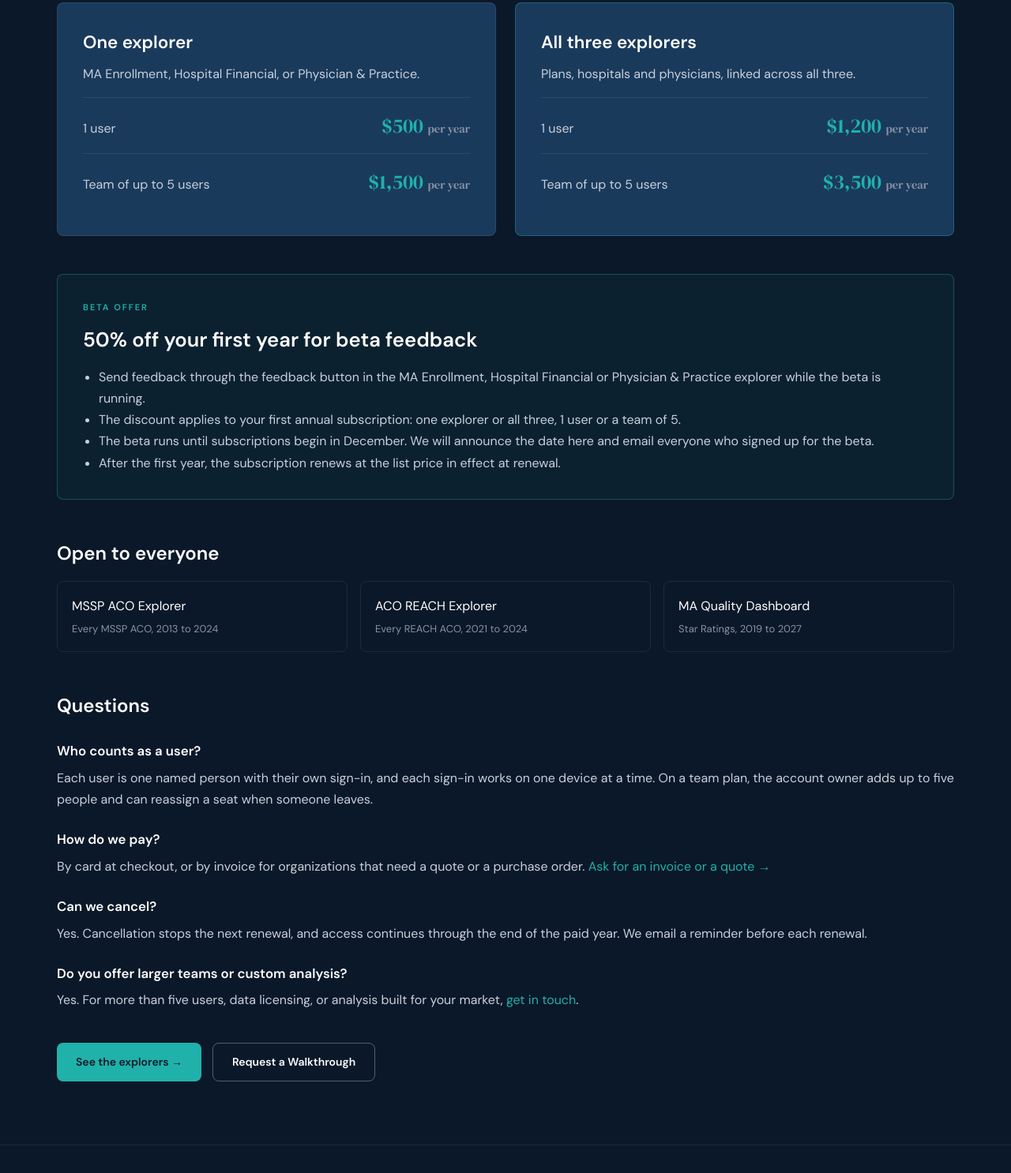
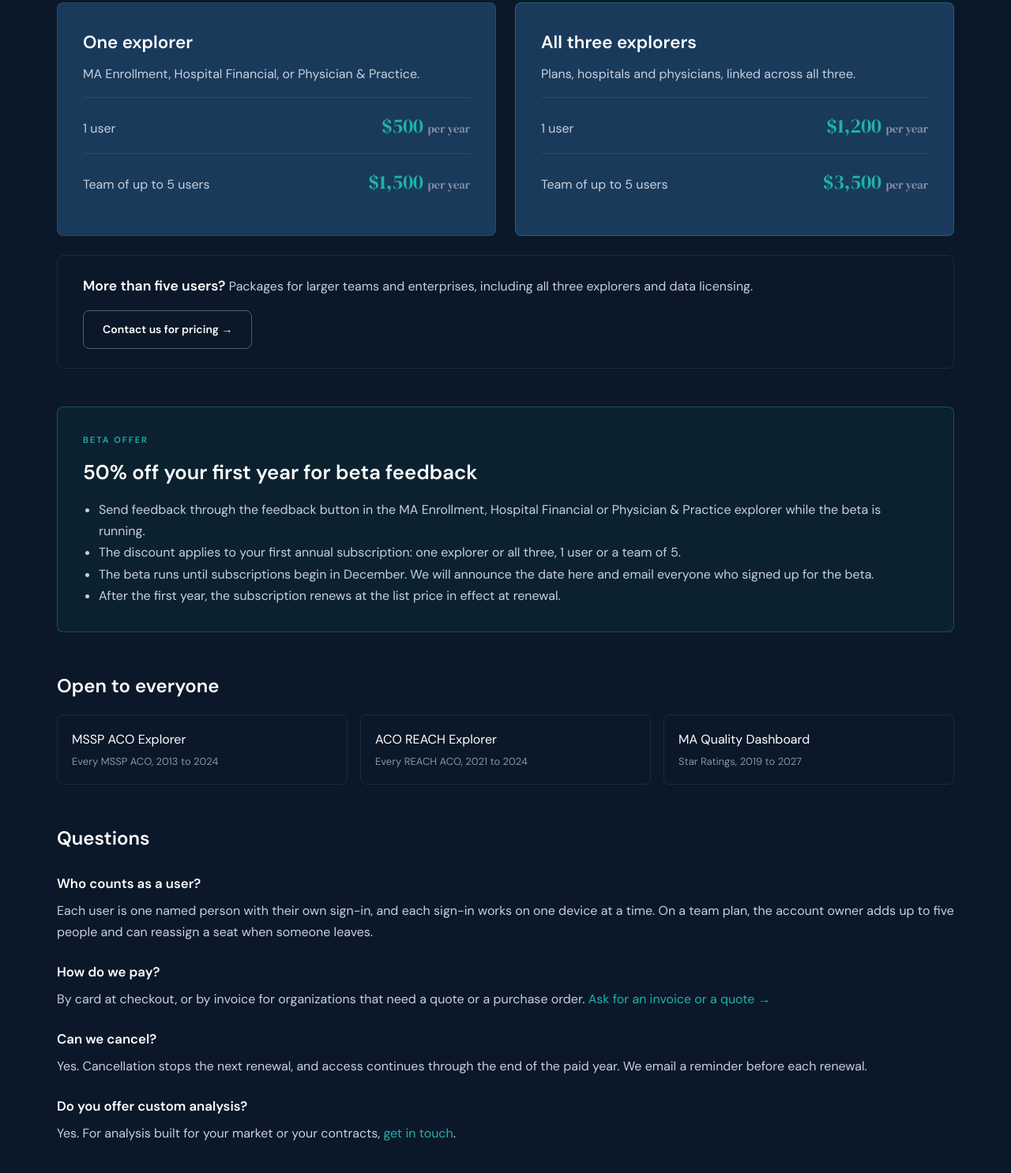
Before and after one commit to trynytyhealthSmithson/trynyty-website, a plain HTML site: page pricing.html in a window 1280 px wide. Shown: the part 645-2131 px from the top of the page at 79% size. Drawn offline with Linux system fonts and the light colour scheme; a script that the page names is missing.

Commit message:
Pricing: organizations of all sizes, and contact for packages over five users
Co-Authored-By: Claude Opus 5.5 <noreply@anthropic.com>
Claude-Session: https://claude.ai/code/session_01XEdGvRPDB5bKFnbjj3FkW9

```diff
--- a/pricing.html
+++ b/pricing.html
@@ -4,7 +4,7 @@
   <meta charset="UTF-8" />
   <meta name="viewport" content="width=device-width, initial-scale=1.0" />
   <title>Pricing | TRYNYTY health:enablement</title>
-  <meta name="description" content="Pricing for the TRYNYTY subscription explorers: MA Enrollment, Hospital Financial and Physician &amp; Practice. Annual plans for one user or a team of five, with 50% off the first year for beta testers who share feedback." />
+  <meta name="description" content="Pricing for the TRYNYTY subscription explorers: MA Enrollment, Hospital Financial and Physician &amp; Practice. Annual plans for one user, a team of five, or larger organizations, with 50% off the first year for beta testers who share feedback." />
   <link rel="preconnect" href="https://fonts.googleapis.com" />
   <link rel="preconnect" href="https://fonts.gstatic.com" crossorigin />
   <link href="https://fonts.googleapis.com/css2?family=DM+Serif+Display:ital@0;1&family=DM+Sans:ital,opsz,wght@0,9..40,300;0,9..40,400;0,9..40,500;0,9..40,600;1,9..40,300&display=swap" rel="stylesheet" />
@@ -43,7 +43,7 @@
     @media (max-width: 820px) { .price-grid, .free-row { grid-template-columns: 1fr; } }
   </style>
   <meta property="og:title" content="Pricing | TRYNYTY health:enablement" />
-  <meta property="og:description" content="Pricing for the TRYNYTY subscription explorers: MA Enrollment, Hospital Financial and Physician &amp; Practice. Annual plans for one user or a team of five, with 50% off the first year for beta testers who share feedback." />
+  <meta property="og:description" content="Pricing for the TRYNYTY subscription explorers: MA Enrollment, Hospital Financial and Physician &amp; Practice. Annual plans for one user, a team of five, or larger organizations, with 50% off the first year for beta testers who share feedback." />
   <meta property="og:url" content="https://www.trynytyhealth.com/pricing" />
   <meta property="og:type" content="website" />
   <meta property="og:site_name" content="TRYNYTY health:enablement" />
@@ -68,7 +68,7 @@
   <div class="page-hero">
     <div class="page-hero-inner">
       <div class="section-eyebrow">Pricing</div>
-      <h1>Plans, hospitals and physicians in one market picture.<br /><em>Priced for a team, not an enterprise.</em></h1>
+      <h1>Plans, hospitals and physicians in one market picture.<br /><em>Priced for organizations of all sizes.</em></h1>
       <p>The MA Enrollment, Hospital Financial and Physician &amp; Practice explorers move to annual subscriptions in December. The MSSP ACO Explorer, ACO REACH Explorer and MA Quality Dashboard stay open to everyone.</p>
     </div>
   </div>
@@ -87,6 +87,11 @@
         <div class="price-row"><span>1 user</span><b>$1,200 <small style="font-size: 0.9rem; color: var(--slate);">per year</small></b></div>
         <div class="price-row"><span>Team of up to 5 users</span><b>$3,500 <small style="font-size: 0.9rem; color: var(--slate);">per year</small></b></div>
       </div>
+    </div>
+
+    <div style="display: flex; flex-wrap: wrap; align-items: center; justify-content: space-between; gap: 16px; padding: 24px 32px; border: 1px solid rgba(255,255,255,0.08); border-radius: var(--radius); margin: -24px 0 48px;">
+      <div><b style="font-size: 1.1rem;">More than five users?</b> <span style="color: var(--slate-light);">Packages for larger teams and enterprises, including all three explorers and data licensing.</span></div>
+      <a href="contact.html" class="btn btn-ghost">Contact us for pricing →</a>
     </div>
 
     <div class="offer" id="beta-offer">
@@ -115,8 +120,8 @@
       <p>By card at checkout, or by invoice for organizations that need a quote or a purchase order. <a href="contact.html" style="color: var(--teal);">Ask for an invoice or a quote →</a></p>
       <h3>Can we cancel?</h3>
       <p>Yes. Cancellation stops the next renewal, and access continues through the end of the paid year. We email a reminder before each renewal.</p>
-      <h3>Do you offer larger teams or custom analysis?</h3>
-      <p>Yes. For more than five users, data licensing, or analysis built for your market, <a href="contact.html" style="color: var(--teal);">get in touch</a>.</p>
+      <h3>Do you offer custom analysis?</h3>
+      <p>Yes. For analysis built for your market or your contracts, <a href="contact.html" style="color: var(--teal);">get in touch</a>.</p>
     </div>
 
     <div style="display: flex; gap: 14px; flex-wrap: wrap; margin-top: 40px;">
```
